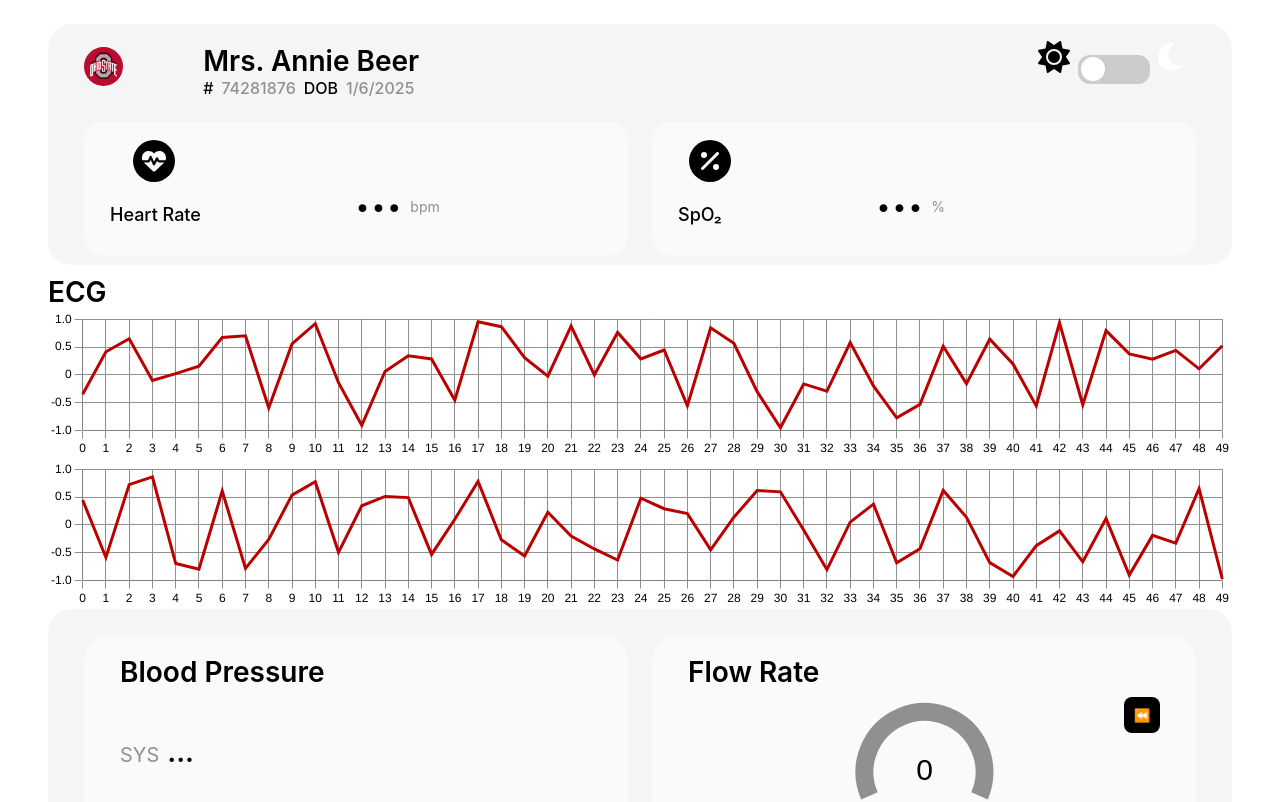
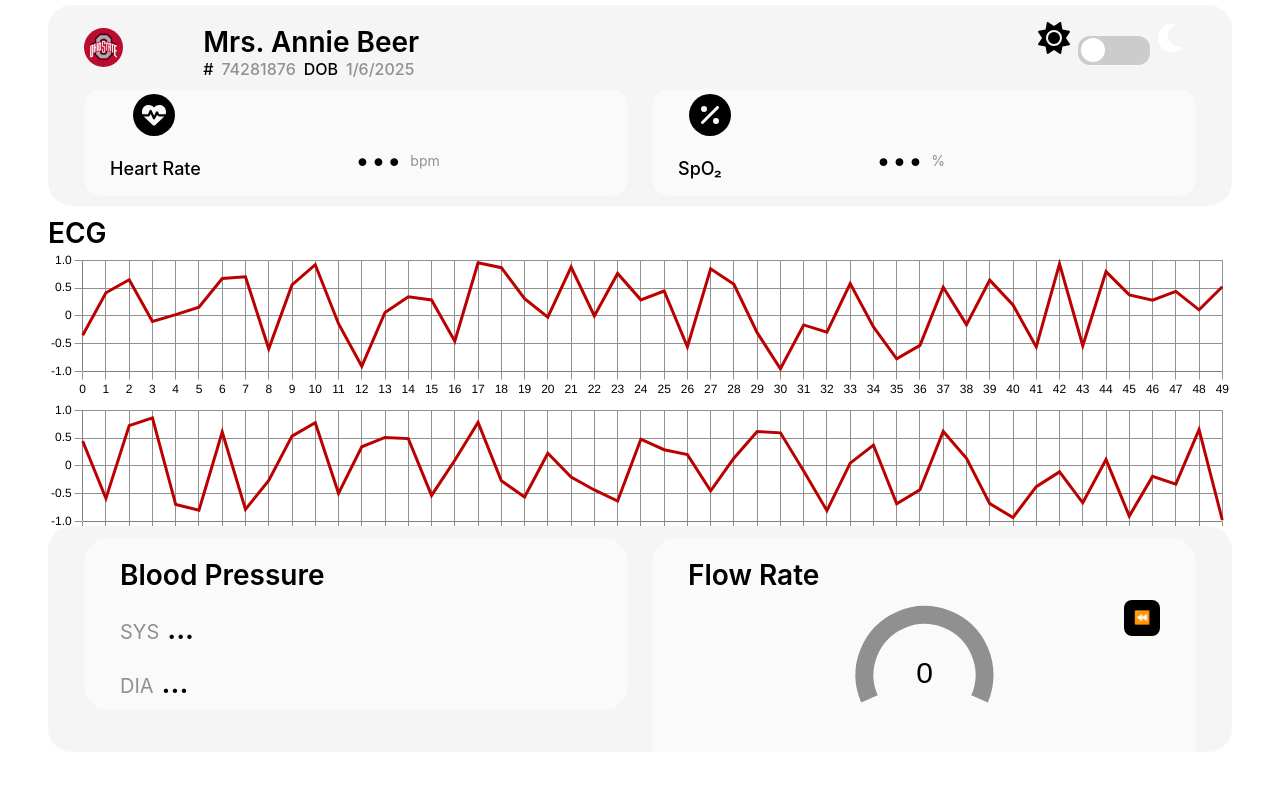
Before and after one commit to Hel1umJ/CSE5911_Capstone_Pulse_Patrol, a React (Create React App) app in the folder Web_Vital_Dashboard/: page / in a window 1280 px wide. Shown: the top 802 px of the page. Built offline with nearby package versions, Linux system fonts and the light colour scheme; a web font is replaced by a local one.

Commit message:
added sliders

```diff
--- a/Web_Vital_Dashboard/src/AccentCard.css
+++ b/Web_Vital_Dashboard/src/AccentCard.css
@@ -10,7 +10,7 @@
 }
 
 .accent-col {
-    margin-top: 16px;
+    margin-top: 2px;
     gap: 24px;
     display: inline-flex;
     width: 100%;
--- a/Web_Vital_Dashboard/src/App.css
+++ b/Web_Vital_Dashboard/src/App.css
@@ -6,6 +6,8 @@
     box-sizing: border-box;
     display: flex;
     flex-direction: column;
+    padding-top: 0px !important;
+    overflow: hidden;
 }
 
 .grid {
@@ -16,15 +18,29 @@
 }
 
 .row {
-    flex: 1;
+    /* flex: 1 1 calc(33.333% - 32px);
+    height: fit-content;
+    width: 100%;
+    overflow-y: auto;
     gap: 48px;
-    padding-top: 10px;;
+    padding-top: 5px;; */
+    padding-top: 5px;
+    flex: 1; /* Each container takes equal space */
+    display: flex;
+    flex-direction: column;
+    min-height: 0; /* Allow container to shrink */
+    overflow-y: auto; /* Prevent scroll bars */
+
+}
+
+.ecg {
+    flex: 1.5;
 }
 
 .col {
     display: flex;
     flex-direction: column;
-    gap: 36px;
+    gap: 10px;
 }
 
 .card, .lg-accent-card {
@@ -40,3 +56,12 @@
 .card.lg {
     flex: 2;
 }
+@media (max-width: 768px) {
+    .app {
+        padding: 14px 24px 24px 24px; /* Reduce padding on smaller screens */
+    }
+
+    .container.middle {
+        flex: 1; /* Make the middle container equal size on smaller screens */
+    }
+}
--- a/Web_Vital_Dashboard/src/App.js
+++ b/Web_Vital_Dashboard/src/App.js
@@ -22,7 +22,7 @@ function App() {
       <div className="row">
         <AccentCard />
       </div>
-      <div className="row">
+      <div className="row ecg">
         <h1>ECG</h1>
         <GraphWrapper />
       </div>
--- a/Web_Vital_Dashboard/src/SmallSensorCard.css
+++ b/Web_Vital_Dashboard/src/SmallSensorCard.css
@@ -2,7 +2,7 @@
     background-color: var(--bgAccent2);
     flex: 1;
     width: 98px;
-    padding: 18px 16px;
+    padding: 5px 16px;
     border-radius: 18px;
     display: inline-flex;
     align-items: baseline;
```
